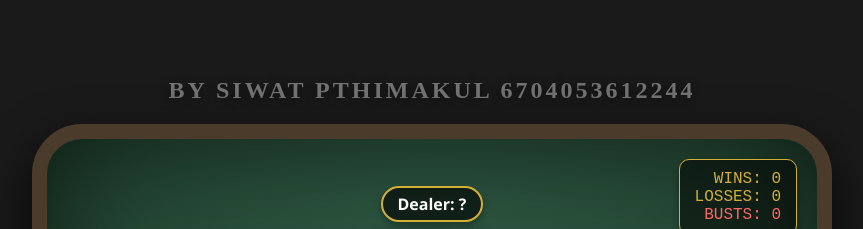
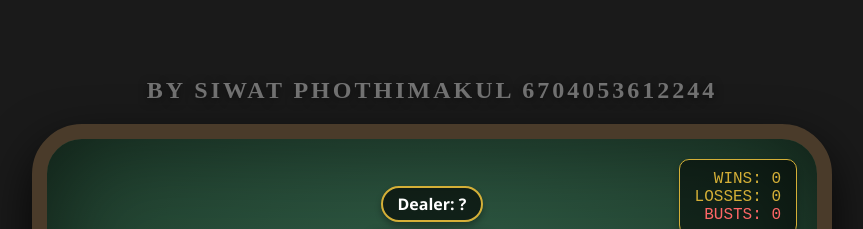
Before and after one commit to PohTay/CompAppII_prompting, a plain HTML site: page index.html in a window 1280 px wide. Shown: the top 229 px of the page, without its empty margins (208-1071 px from the left). Drawn offline with Linux system fonts and the light colour scheme.

Commit message:
Update index.html

```diff
--- a/index.html
+++ b/index.html
@@ -8,7 +8,7 @@
 </head>
 <body>
 
-<div class="author-credit">By SIWAT PTHIMAKUL 6704053612244</div>
+<div class="author-credit">By SIWAT PHOTHIMAKUL 6704053612244</div>
 
 <div id="game-table">
     <!-- The Topper -->
```
